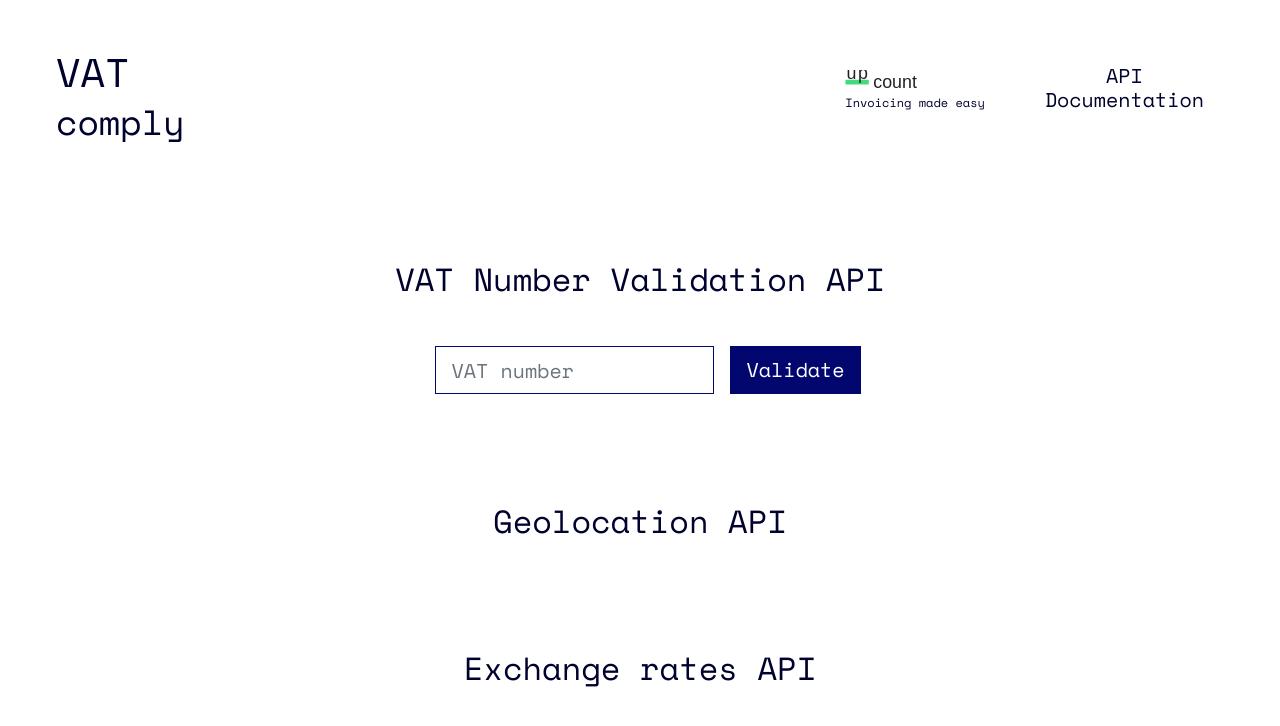
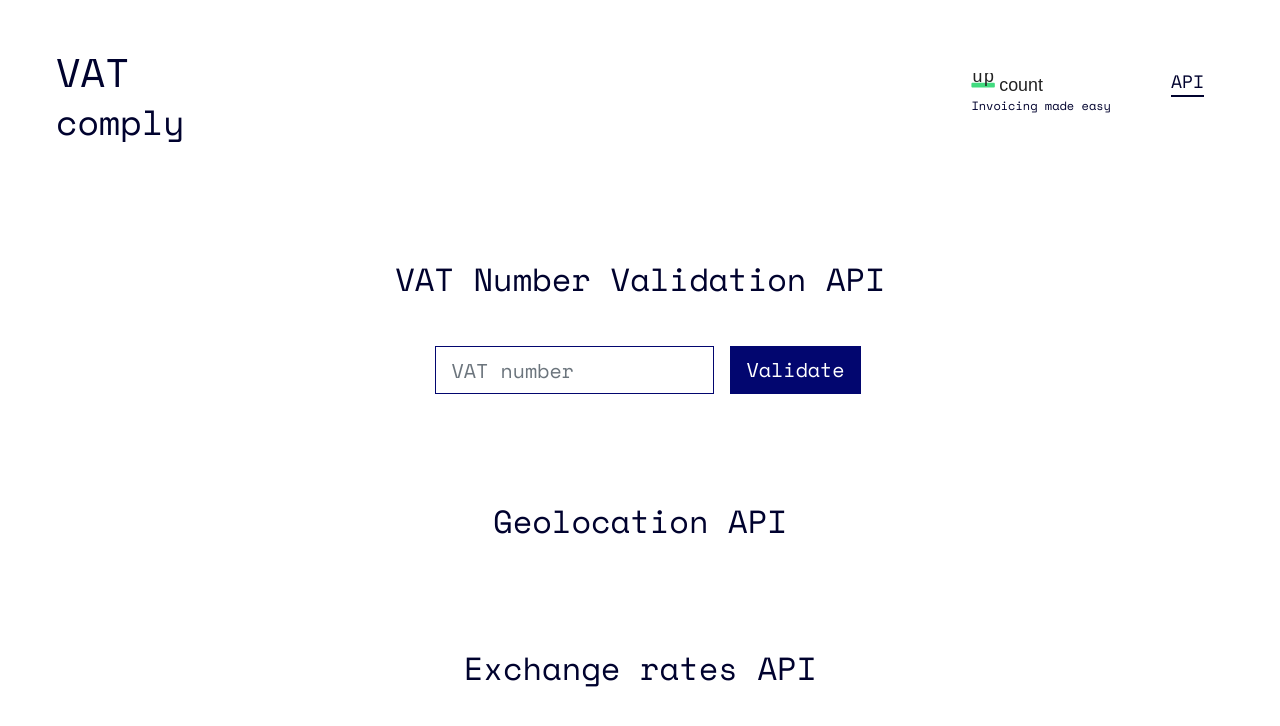
Before and after one commit to madisvain/vatcomply, a Next.js app in the folder website/: page / in a window 1280 px wide. Shown: the top 726 px of the page. Built offline with nearby package versions, Linux system fonts and the light colour scheme; no server answers.

Commit message:
update API link

```diff
--- a/website/components/layout.js
+++ b/website/components/layout.js
@@ -28,12 +28,8 @@ const Layout = ({ children }) => {
           </li>
           <li>
             <Link href="/documentation">
-              <a>
-                <h5 className="text-center">
-                  API
-                  <br />
-                  Documentation
-                </h5>
+              <a className="text-center" style={{ display: "block", fontSize: 18, borderBottom: "2px solid #00022e" }}>
+                API
               </a>
             </Link>
           </li>
```
